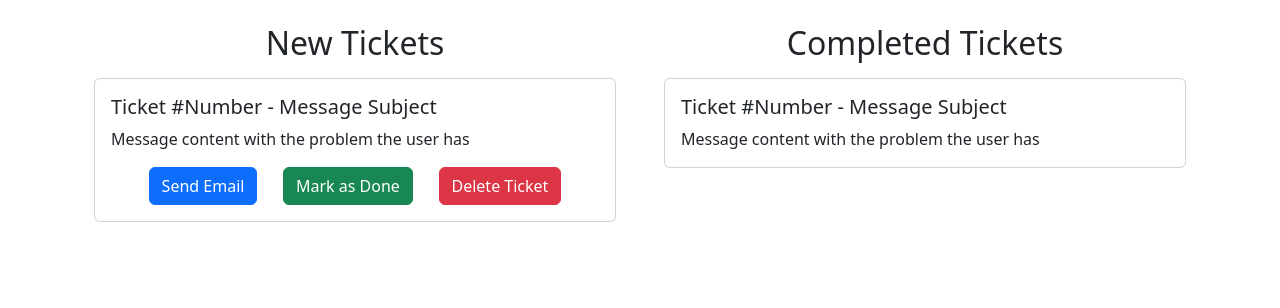
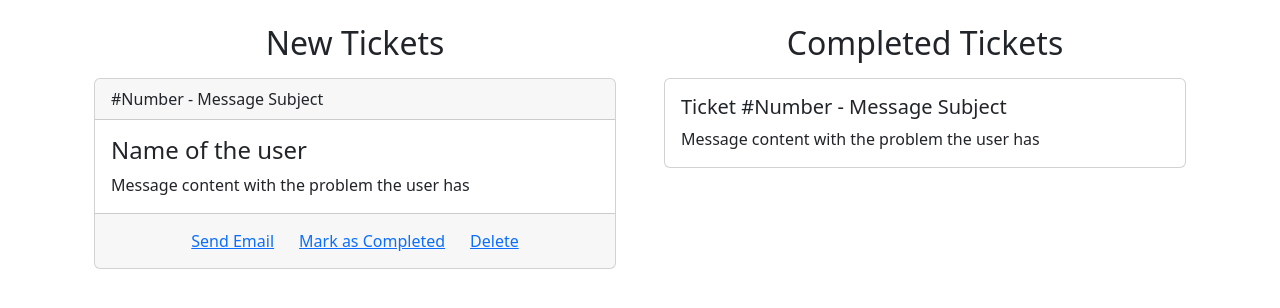
Before and after one commit to chalindashyamal/Wahane.lk, a PHP site: page /admin.html in a window 1280 px wide. Shown: the part 56-364 px from the top of the page. Run offline with PHP 8.4, Linux system fonts and the light colour scheme.

Commit message:
Changed card styling

```diff
--- a/admin.css
+++ b/admin.css
@@ -13,13 +13,13 @@
     gap: 0.5em;
 }
 
-#card-button-container {
+.card-footer {
 
     display: flex;
-    flex-direction: row;
+    flex-direction: column;
     flex-wrap: nowrap;
+    align-items: center;
+    justify-content: center;
     align-content: center;
-    justify-content: space-evenly;
-    align-items: center;
 
 }
--- a/admin.html
+++ b/admin.html
@@ -50,27 +50,31 @@
                     <h2>New Tickets</h2>
                     <div class="container" id="request-list">
                         <div class="card">
+                            <div class="card-header">
+                                #Number - Message Subject
+                            </div>
                             <div class="card-body">
-                                <h5 class="card-title">
-                                    Ticket #Number - Message Subject
-                                </h5>
+                                <h4 class="card-title">Name of the user</h4>
                                 <p class="card-text">
                                     Message content with the problem the user
                                     has
                                 </p>
+                            </div>
+                            <div class="card-footer text-muted">
                                 <div
-                                    class="container"
-                                    id="card-button-container"
+                                    class="btn-group"
+                                    role="group"
+                                    aria-label="Basic mixed styles example"
                                 >
-                                    <a href="#" class="btn btn-primary"
-                                        >Send Email</a
-                                    >
-                                    <a href="#" class="btn btn-success"
-                                        >Mark as Done</a
-                                    >
-                                    <a href="#" class="btn btn-danger"
-                                        >Delete Ticket</a
-                                    >
+                                    <button type="button" class="btn btn-link">
+                                        Send Email
+                                    </button>
+                                    <button type="button" class="btn btn-link">
+                                        Mark as Completed
+                                    </button>
+                                    <button type="button" class="btn btn-link">
+                                        Delete
+                                    </button>
                                 </div>
                             </div>
                         </div>
```
